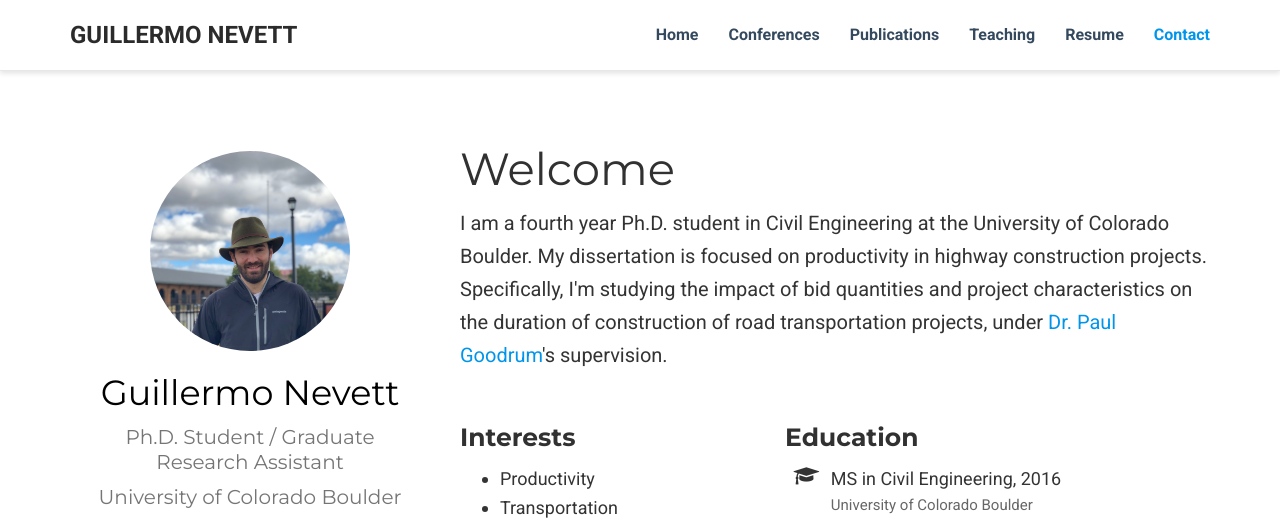
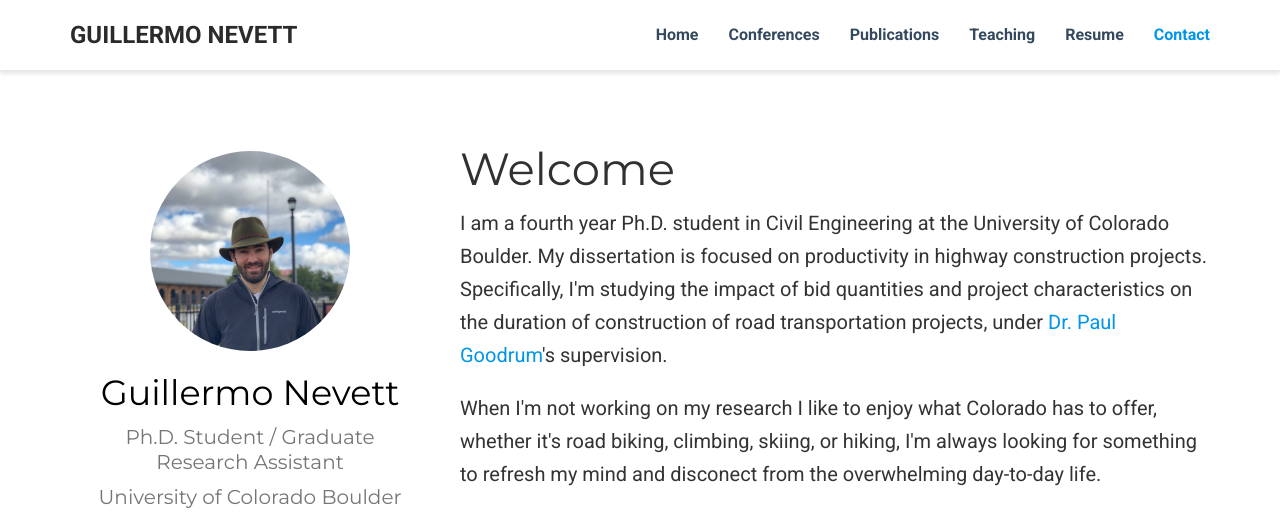
Before and after one commit to guillermonevett/guillermonevett.github.io, a plain HTML site: page index.html in a window 1280 px wide. Shown: the top 519 px of the page. Drawn offline with nearby package versions, Linux system fonts and the light colour scheme; some icons are missing.

Commit message:
Update index.html

```diff
--- a/index.html
+++ b/index.html
@@ -347,6 +347,8 @@
 <h1 id="welcome">Welcome</h1>
 
 <p>I am a fourth year Ph.D. student in Civil Engineering at the University of Colorado Boulder. My dissertation is focused on productivity in highway construction projects. Specifically, I'm studying the impact of bid quantities and project characteristics on the duration of construction of road transportation projects, under <a href="https://sites.google.com/a/colorado.edu/pmg/home" target="_blank">Dr. Paul Goodrum</a>'s supervision.</p>
+<p>When I'm not working on my research I like to enjoy what Colorado has to offer, whether it's road biking, climbing, skiing, or hiking, I'm always looking for something to refresh my mind and disconect from the overwhelming day-to-day life.</p>
+
 
 
     <div class="row">
```
